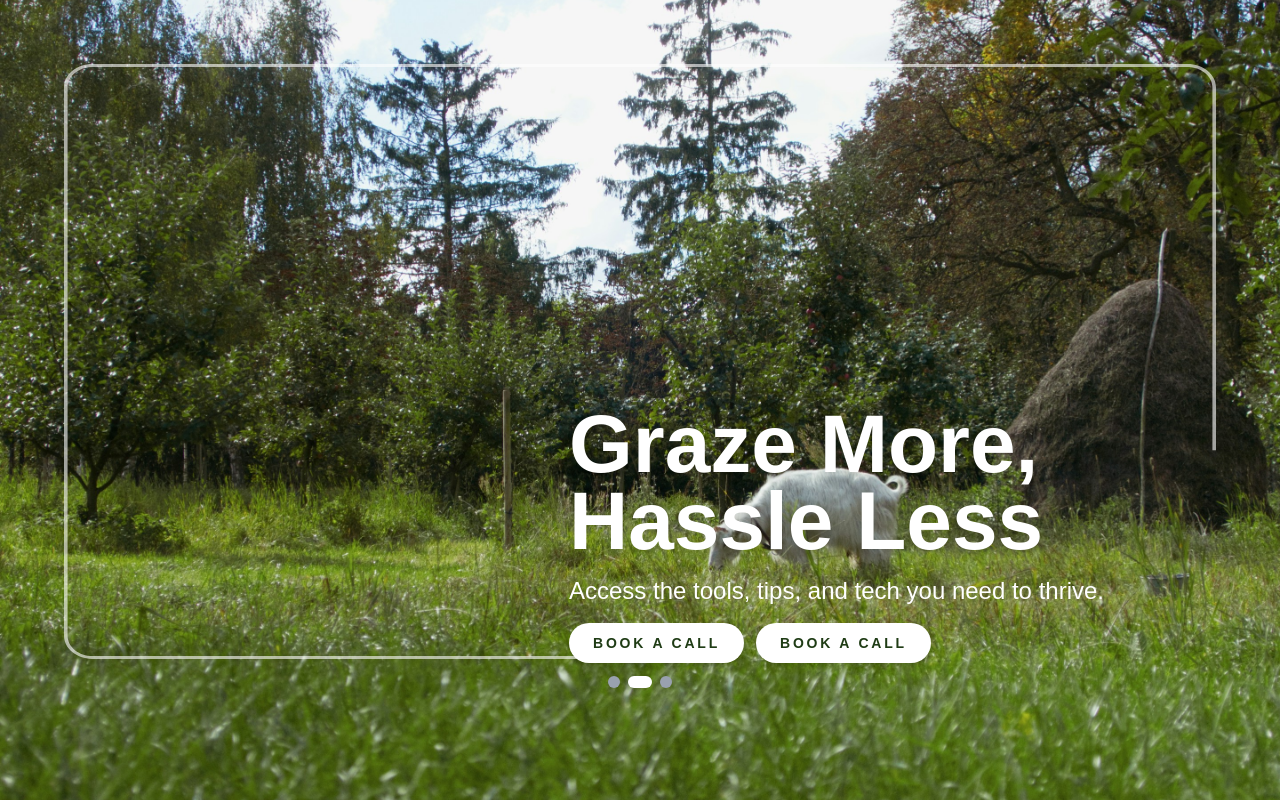
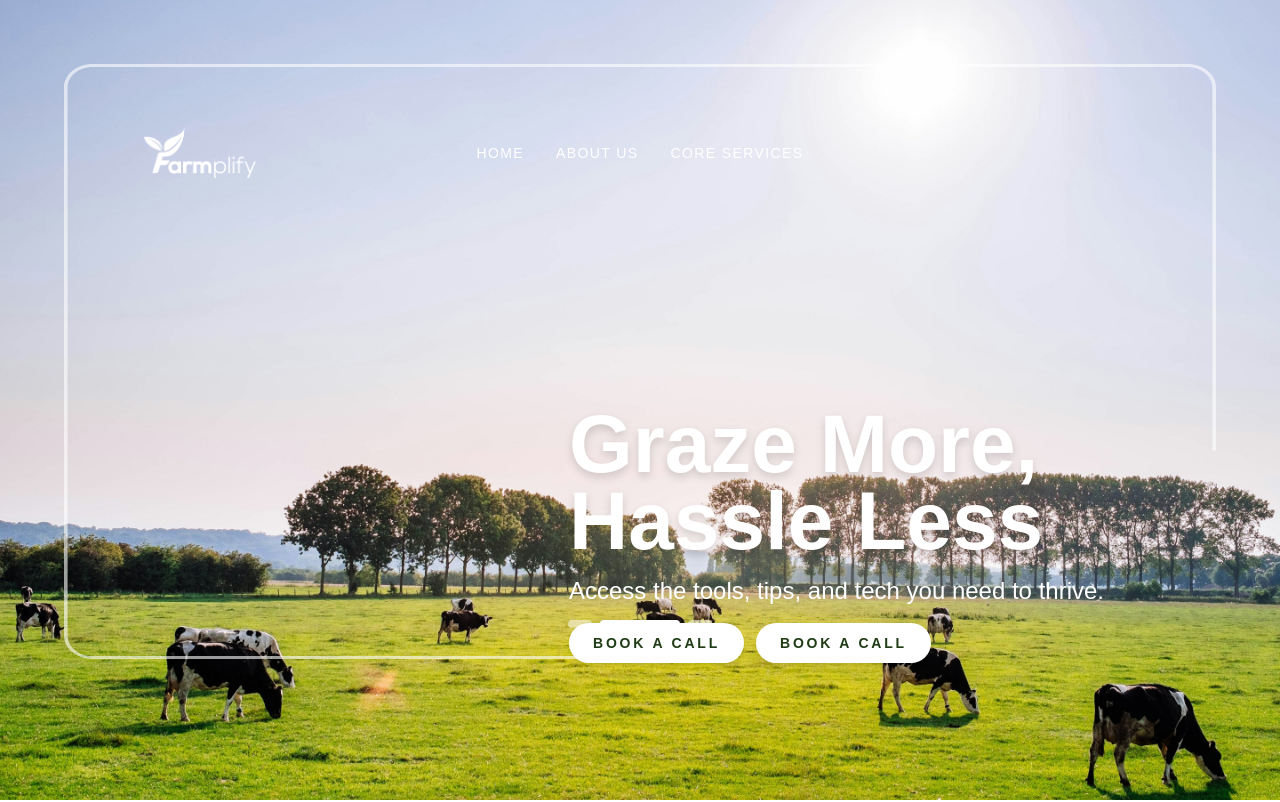
Before and after one commit to Sir-muhell/farmplify, a React (Vite) app: page / in a window 1280 px wide. Shown: the top 802 px of the page. Built offline with nearby package versions, Linux system fonts and the light colour scheme; a web font is replaced by a local one.

Commit message:
Home page done

```diff
--- a/src/components/HeroSection.tsx
+++ b/src/components/HeroSection.tsx
@@ -1,8 +1,10 @@
 import { motion, AnimatePresence } from "framer-motion";
 import { useState, useEffect } from "react";
+import { Link } from "react-router-dom";
 import Image1 from "../assets/hero.jpg";
 import Image2 from "../assets/hero2.jpg";
-import Border from "../assets/border.svg";
+import Image3 from "../assets/hero1.png";
+import Logo from "../assets/logo-white.png";
 
 interface Slide {
   image: string;
@@ -32,14 +34,14 @@ const BorderOverlay = () => (
 
 const slides: Slide[] = [
   {
-    image: Image1,
+    image: Image3,
     title: "Grow More,<br/> Stress Less.",
     subtitle: "Access the tools, tips, and tech you need to thrive.",
     cta: "Book a call",
     ctaLink: "#",
   },
   {
-    image: Image2,
+    image: Image1,
     title: "Graze More,<br/> Hassle Less",
     subtitle: "Access the tools, tips, and tech you need to thrive.",
     cta: "book a call",
@@ -127,6 +129,37 @@ const HeroCarousel = () => {
 
   return (
     <div className="relative h-screen w-screen overflow-hidden">
+      <nav className="absolute  w-full z-30  mx-auto px-[128px] pt-[128px]">
+        <div className=" mx-auto px-4 grid grid-cols-3 items-center">
+          <div className="justify-self-start">
+            <img src={Logo} alt="Logo" className="h-[50px]" />
+          </div>
+
+          <div className="flex justify-center space-x-8">
+            <Link
+              to="/"
+              className="text-white hover:text-green-300 text-sm font-medium uppercase tracking-widest"
+            >
+              HOME
+            </Link>
+            <Link
+              to="/about"
+              className="text-white hover:text-green-300 text-sm font-medium uppercase tracking-widest"
+            >
+              ABOUT US
+            </Link>
+            <Link
+              to="/services"
+              className="text-white hover:text-green-300 text-sm font-medium uppercase tracking-widest"
+            >
+              CORE SERVICES
+            </Link>
+          </div>
+
+          {/* Right side - Empty to balance grid */}
+          <div className="justify-self-end"></div>
+        </div>
+      </nav>
       <AnimatePresence mode="popLayout" custom={direction}>
         <motion.div
           key={currentIndex}
@@ -228,13 +261,13 @@ const HeroCarousel = () => {
       <BorderOverlay />
 
       {/* Navigation dots - above border */}
-      <div className="absolute bottom-28 flex w-full justify-center gap-2 z-30">
+      <div className="absolute bottom-[172px] flex w-full justify-center gap-2 z-30">
         {slides.map((_, index) => (
           <button
             key={index}
             onClick={() => goToSlide(index)}
-            className={`h-3 rounded-full transition-all ${
-              index === currentIndex ? "bg-white w-6" : "bg-gray-400 w-3"
+            className={`h-2 rounded-full transition-all bg-white ${
+              index === currentIndex ? " w-20" : " opacity-50 w-6"
             }`}
             aria-label={`Go to slide ${index + 1}`}
           />
```
Also changed, not shown: src/assets/logo-white.png (added), 1 other file (tests, documents, lock files or other folders).
